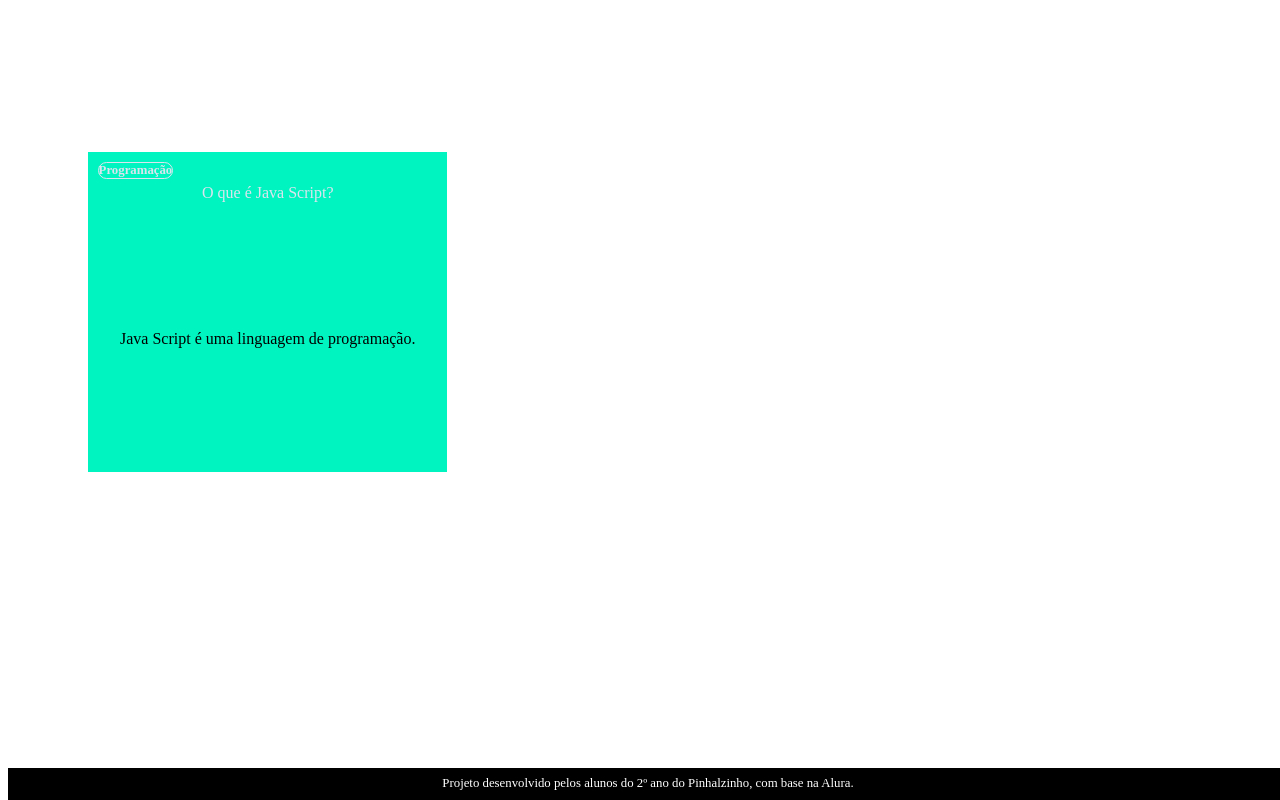
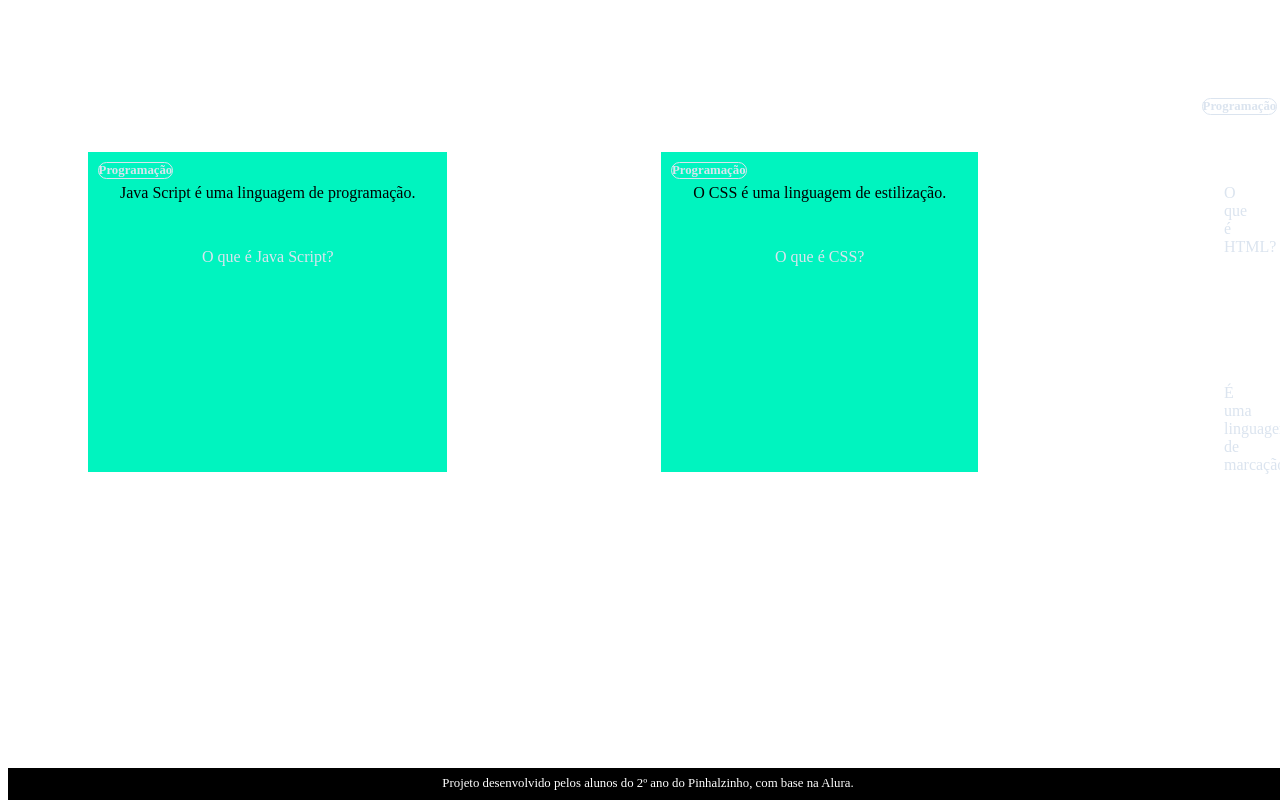
Before and after one commit to moreiramaia26/Flashcard, a plain HTML site: page index.html in a window 1280 px wide. Drawn offline with Linux system fonts and the light colour scheme.

Commit message:
Aula do ia 04/07.

```diff
--- a/assets/style.css
+++ b/assets/style.css
@@ -26,6 +26,7 @@ body{
        text-align: center;
        background-color: var(--card-back-color);
        height: 100%;
+       /*background-color: aquamarine;*/
        transform-style: preserve-3d;
        transition: 300ms ease-in-out;
    }
@@ -53,6 +54,25 @@ body{
        font-weight: 500;
    }
 
+   .cartao_conteudo_resposta{
+    color: var(--text-color);
+    font-weight: 700;
+   }
+   .cartao:hover .cartao__conteudo{
+    transform: rotateY(180deg);
+   }
+   .cartao__conteudo__pergunta,
+   .cartao_conteudo_resposta{
+    backface-visibility: hidden;
+    position: absolute;
+    height: 100%;
+    width: 100%;
+   }
+
+   .cartao_conteudo_resposta{
+    transform: rotateY(180deg);
+   }
+
    footer{
        background-color: black;
        color: white;
--- a/index.html
+++ b/index.html
@@ -21,6 +21,31 @@
             </div>
         </div>
     </article>
+    <article class="cartao">
+        <div class="cartao__conteudo">
+            <h3 class="programacao">Programação</h3>
+            <div class="cartao__conteudo__pergunta">
+                <p>O que é CSS?</p>
+            </div>
+            <div class="cartao__conteudo__resposta">
+                <p>O CSS é uma linguagem de estilização.</p>
+
+            </div>
+        </div>
+
+    </article>
+    <article class="cartao">
+        <div class="cartao__conteudo">
+            <h3 class="programacao"> Programação</h3>
+            <div class="cartao__conteudo__pergunta">
+                <p>O que é HTML?</p>
+            <div class="cartao__conteudo__resposta">
+                <p>É uma linguagem de marcação.</p>
+            </div>
+
+        </div>
+
+    </article>
     </section>
    </main>
    <footer>
```
Lines whose indentation alone changed are shown as unchanged.
